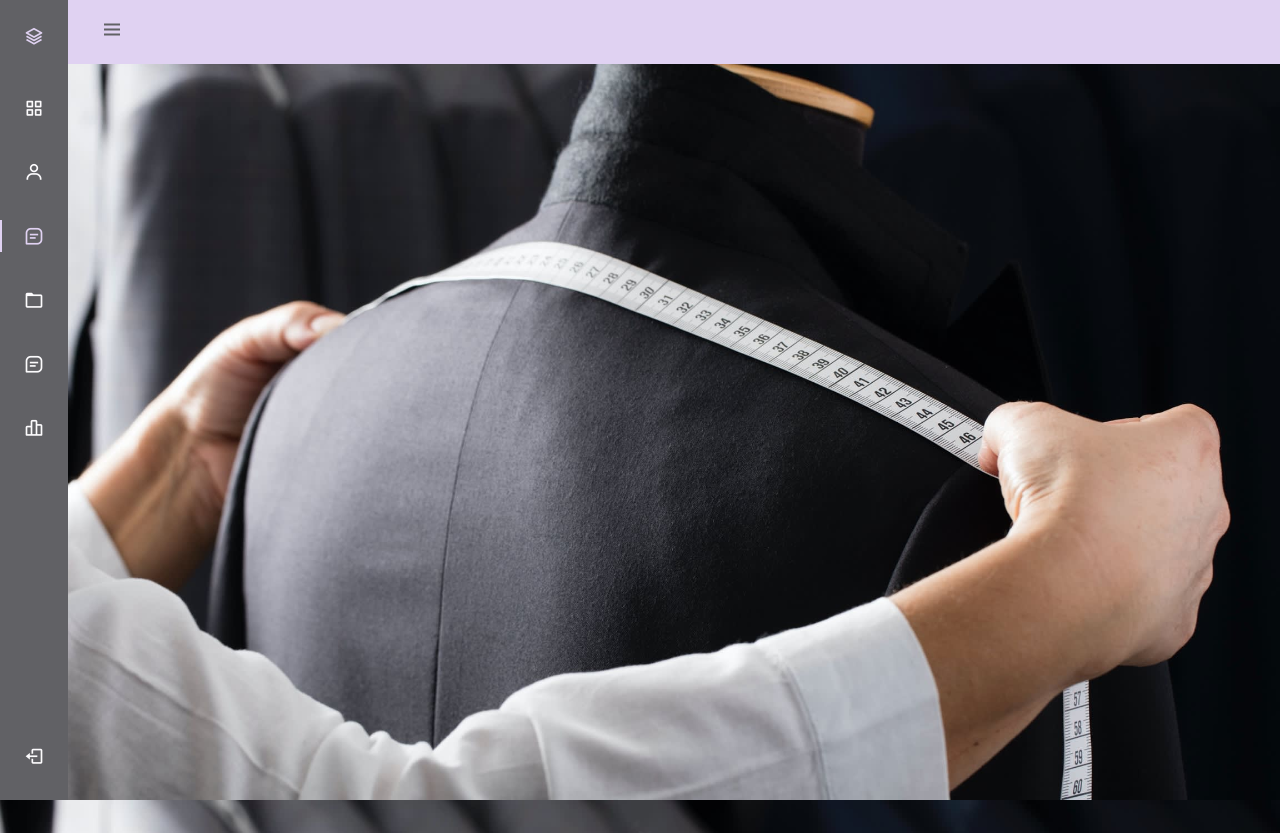
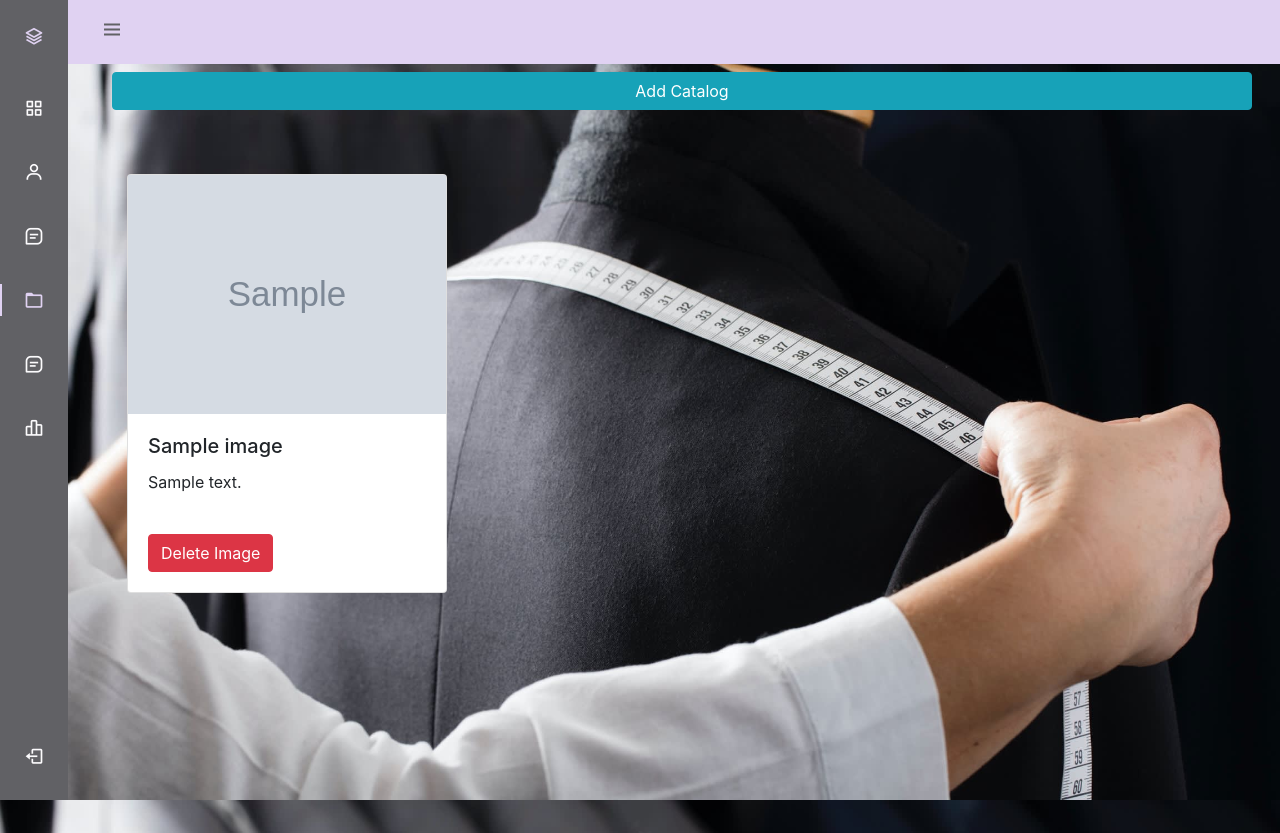
Before and after one commit to Dyayy026/tailoringbizz, a PHP site: page /admin/catalog.php in a window 1280 px wide. Shown: the top 833 px of the page. Run offline with PHP 8.4, Linux system fonts and the light colour scheme; a user stored in the database is signed in; tables that the repository leaves empty or names only in its code hold one stand-in row (values such as "Sample post"); grey boxes marked "Sample" are stand-in pictures; some libraries are stand-ins or nearby versions.

Commit message:
done: catalog tab

```diff
--- a/TO FIX.txt
+++ b/TO FIX.txt
@@ -1,3 +1,4 @@
 To Fix:
 
-idouble check ang edit function ni works, tignan kung magwowork ang garment_id kung aalisin na ang "-" sa format
+idouble check ang edit function ni works, tignan kung magwowork ang garment_id kung aalisin na ang "-" sa format (done)
+fix adding image into catalog tab
--- a/admin/catalog.php
+++ b/admin/catalog.php
@@ -20,6 +20,7 @@
     <link rel="stylesheet" href="../css/index-style.css">
     <link rel="stylesheet" href="../css/side-bar.css">
     <link rel="stylesheet" href="../css/workx-style.css">
+    <link rel="stylesheet" href="../css/image-style.css">
 
 
     <!-- PROGRESS BAR -->
@@ -50,28 +51,60 @@
                     <div class="nav_list">
                         <a href="../admin/admin_dashboard.php" class="nav_link"> <i class='bx bx-grid-alt nav_icon'></i> <span class="nav_name">Dashboard</span> </a>
                         <a href="../admin/admin_users.php" class="nav_link" > <i class='bx bx-user nav_icon'></i> <span class="nav_name">Customers</span> </a>
-                        <a href="../admin/workx.php" class="nav_link active"> <i class='bx bx-message-square-detail nav_icon'></i> <span class="nav_name">Workx</span> </a>
-                        <a href="../admin/catalog.php" class="nav_link"> <i class='bx bx-folder nav_icon'></i> <span class="nav_name">Catalog</span> </a>
+                        <a href="../admin/workx.php" class="nav_link "> <i class='bx bx-message-square-detail nav_icon'></i> <span class="nav_name">Workx</span> </a>
+                        <a href="../admin/catalog.php" class="nav_link active"> <i class='bx bx-folder nav_icon'></i> <span class="nav_name">Catalog</span> </a>
                         <a href="../admin/customer_comp.php" class="nav_link"> <i class='bx bx-message-square-detail nav_icon'></i> <span class="nav_name">Customer Complain</span> </a>
                         <a href="#" class="nav_link"> <i class='bx bx-bar-chart-alt-2 nav_icon'></i> <span class="nav_name">Stats</span> </a> </div>
                 </div> <a href="../logout.php" class="nav_link"> <i class='bx bx-log-out nav_icon'></i> <span class="nav_name">SignOut</span> </a>
             </nav>
         </div>
 
-
-
         <!--Container Main start-->
         <div class="height-100">
             <div class="container mt-5 mb-3">
+                <div class="row">
+                    <!-- Button to Open the Modal -->
+                    <button type="button" class="btn btn-info mt-4" data-bs-toggle="modal" data-bs-target="#myModal_catalog">
+                        Add Catalog
+                    </button>
+
+                        <?php
+                            // Get images from the database
+                            $query = $conn->query("SELECT * FROM images ORDER BY uploaded_on DESC");
+
+                            if($query->num_rows > 0){
+                                while($row = $query->fetch_assoc()){
+                                    $imageURL = '../uploads/'.$row["file_name"];
+                            ?>
+                        <div class="col-md-4 mt-3">
+                            <div class="card mt-5" style="width: 20rem;">
+                                <img src="<?php echo $imageURL; ?>" alt="catalog image" />
+                                <div class="card-body">
+                                    <h5 class="card-title"><?php echo $row['title'];?></h5>
+                                    <p class="card-text"><?php echo $row['description'];?></p>
+                                      <!-- Button to Open the Modal -->
+                                    <button type="button" class="btn btn-danger mt-4" data-bs-toggle="modal" data-bs-target="#myModal_delete_image<?php echo $row['id'];?>">
+                                       Delete Image
+                                    </button>
+                                </div>
+                            </div>
+                        </div>
+                        <?php include '../admin/modal_delete_catalog.php';?>
+                        <?php }
+                        }else{ ?>
+                            <p class="text-light text-center mt-5">No image(s) found...</p>
+                    <?php } ?>
+                    </div>
+
+
+                </div>
 
             </div>
         </div>
     <!--Container Main end-->
     <!-- SIDEBAR END-->
  </div>
-
-
-
+<?php include '../admin/modal_add_catalog.php';?>
 
     <script src="../js/sidebar.js"></script>
 
--- /dev/null
+++ b/admin/modal_add_catalog.php
@@ -0,0 +1,45 @@
+
+<!-- The Modal -->
+<div class="modal fade" id="myModal_catalog">
+  <div class="modal-dialog modal-m">
+    <div class="modal-content">
+
+      <!-- Modal Header -->
+      <div class="modal-header">
+        <h4 class="modal-title">Add Catalog</h4>
+        <button type="button" class="btn-close" data-bs-dismiss="modal"></button>
+      </div>
+
+      <!-- Modal body -->
+      <div class="modal-body">
+      <div class="container mt-5">
+        <form action="Aadd_catalog.php" method="POST" enctype="multipart/form-data">
+        <div class="row">
+                <div class="col-sm-12">
+                    <div class="form-group">
+                        <label for="firstname" class="form-label"><strong>Upload Catalog Image:</strong></label>
+                        <input class="form-control" type="file" name="file" value="" />
+                    </div>
+                    <div class="mb-3">
+                        <label for="firstname" class="form-label"><strong>Add Title:</strong></label>
+                        <input type="text" class="form-control" id="scharge" placeholder="Enter title" name="cat_title" required>
+                    </div>
+                    <div class="mb-3 mt-3">
+                      <label for="comment"><strong>Catalog description:</strong> </label>
+                      <textarea class="form-control" rows="4" id="comment" name="cat_desc"></textarea>
+                    </div>
+
+                </div>
+
+            <button type="submit" class="btn btn-primary mt-5" name="submit">Add Catalog</button>
+        </div>
+        </form>
+
+    </div>
+      </div>
+
+
+
+    </div>
+  </div>
+</div>
--- /dev/null
+++ b/admin/modal_delete_catalog.php
@@ -0,0 +1,49 @@
+
+
+<!-- The Modal -->
+<!-- GANITO LANG MAGPASA NG ID PARA LUMABAS ANG DATA SA MODAL -->
+<div class="modal fade" id="myModal_delete_image<?php echo $row['id'];?>">
+  <div class="modal-dialog modal-l">
+    <div class="modal-content">
+
+      <!-- Modal Header -->
+      <div class="modal-header">
+        <h4 class="modal-title"><strong> Delete Catalog</strong></h4>
+        <button type="button" class="btn-close" data-bs-dismiss="modal"></button>
+      </div>
+
+      <!-- Modal body -->
+      <div class="modal-body">
+      <div class="container">
+
+        <form action="../admin/Adelete_catalog.php" method="POST">
+        <div class="row">
+        <div class="col-sm-12">
+                    <img style="width: 20rem;"  src="<?php echo $imageURL; ?>" alt="catalog image" />
+                    <div class="mb-3">
+                        <label for="firstname" class="form-label"><strong>Title:</strong></label>
+                        <input type="text" class="form-control" id="scharge" value="<?php echo $row['title'];?>" name="cat_title" >
+                    </div>
+                    <div class="mb-3 mt-3">
+                      <label for="comment"><strong>Catalog description:</strong> </label>
+                      <textarea class="form-control" rows="4" id="comment" value="" name="cat_desc"><?php echo $row['description'];?></textarea>
+                    </div>
+
+                </div>
+
+                    <input type="hidden" name="delete_id" value="<?php echo $row['id'];?>">
+                    <p><i class="text-danger">Are you sure to delete this catalog?</i></p>
+            <button type="submit" class="btn btn-danger mt-5">Delete Catalog</button>
+
+        </div>
+        </form>
+
+
+    </div>
+      </div>
+
+
+
+    </div>
+  </div>
+</div>
--- a/references.txt
+++ b/references.txt
@@ -22,3 +22,6 @@ https://www.geeksforgeeks.org/create-a-drop-down-list-that-options-fetched-from-
 
 FOREIGH KEY AND TABLE RELATIONS
 https://www.youtube.com/watch?v=7HTAX0dfJqg
+
+INSERT IMAGE/FETCH IMAGE FROM DATABASE WITH FOLDER DIRECTORY
+https://www.codexworld.com/upload-store-image-file-in-database-using-php-mysql/
```
Also changed, not shown: admin/Aadd_catalog.php (added, +65 -0 lines), admin/Adelete_catalog.php (added, +34 -0 lines), tailoringbizz.sql (+59 -12 lines), uploads/Screenshot (12).png (added), uploads/Screenshot (5).png (added), uploads/Screenshot (6).png (added), uploads/Screenshot (7).png (added), uploads/Screenshot (8).png (added), uploads/Screenshot (9).png (added).
